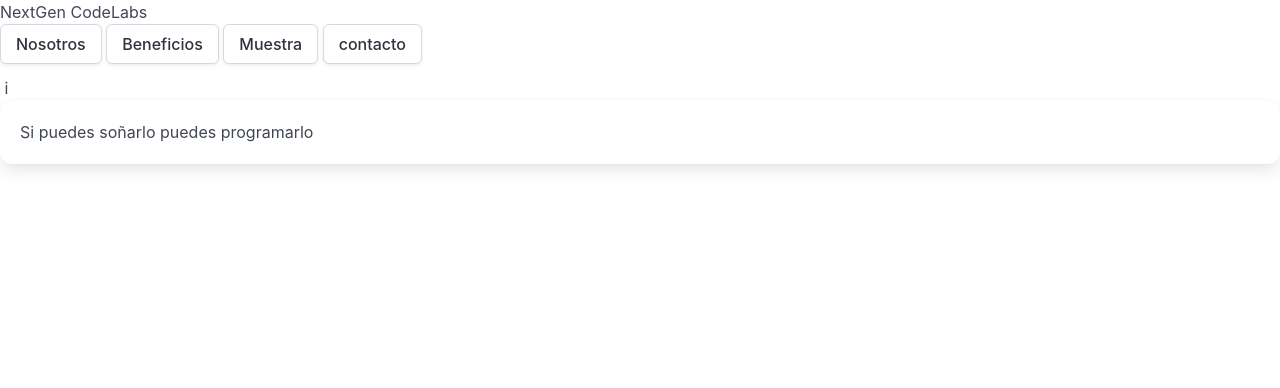
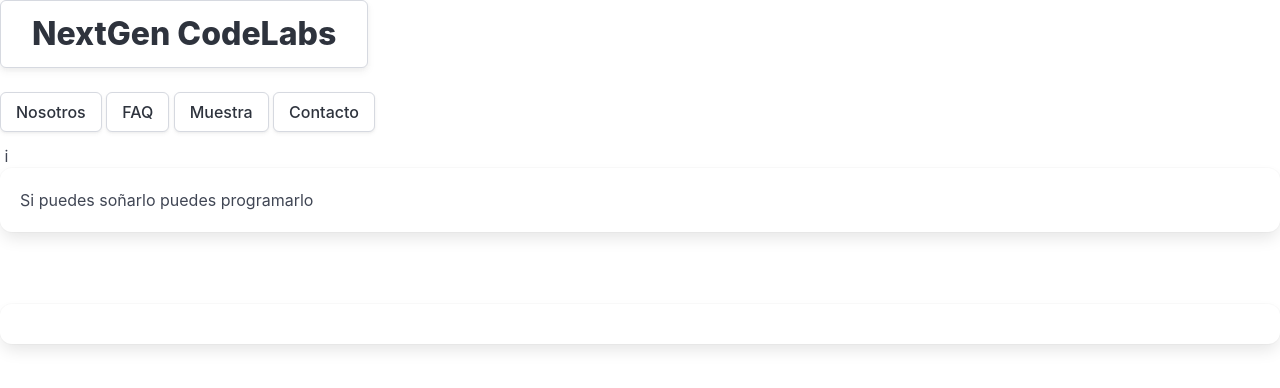
Before and after one commit to gpancardo/proyectoPaginas, a plain HTML site: page index.html in a window 1280 px wide. Drawn offline with Linux system fonts and the light colour scheme.

Commit message:
Botones navbar

```diff
--- a/index.html
+++ b/index.html
@@ -7,16 +7,16 @@
 
 
 
-    <title>NexGen CodeLabs</title>
+    <title class="title">NexGen CodeLabs</title>
   </head>
   <body>
-    <h1>NextGen CodeLabs</h1>
+    <h1 class="title button">NextGen CodeLabs</h1>
     <nav class="navbar">
       <ul>
         <a class="button" href=""> <li> Nosotros</li></a>
-        <a class="button" href=""> <li> Beneficios </li></a>
+        <a class="button" href=""> <li> FAQ </li></a>
         <a class="button" href="muestra.html"><li>Muestra</li></a>
-        <a class="button" href=""><li> contacto</li></a>
+        <a class="button" href=""><li> Contacto</li></a>
       </ul>
     </nav>
     <div class="carousel">
@@ -36,7 +36,9 @@
       <img src="" alt="">
       <p></p>
     </div>
-    <form action=""></form>
+    <form class="box" action="">
+
+    </form>
     <footer></footer>
     <script src="bulma/"></script>
   </body>
```
